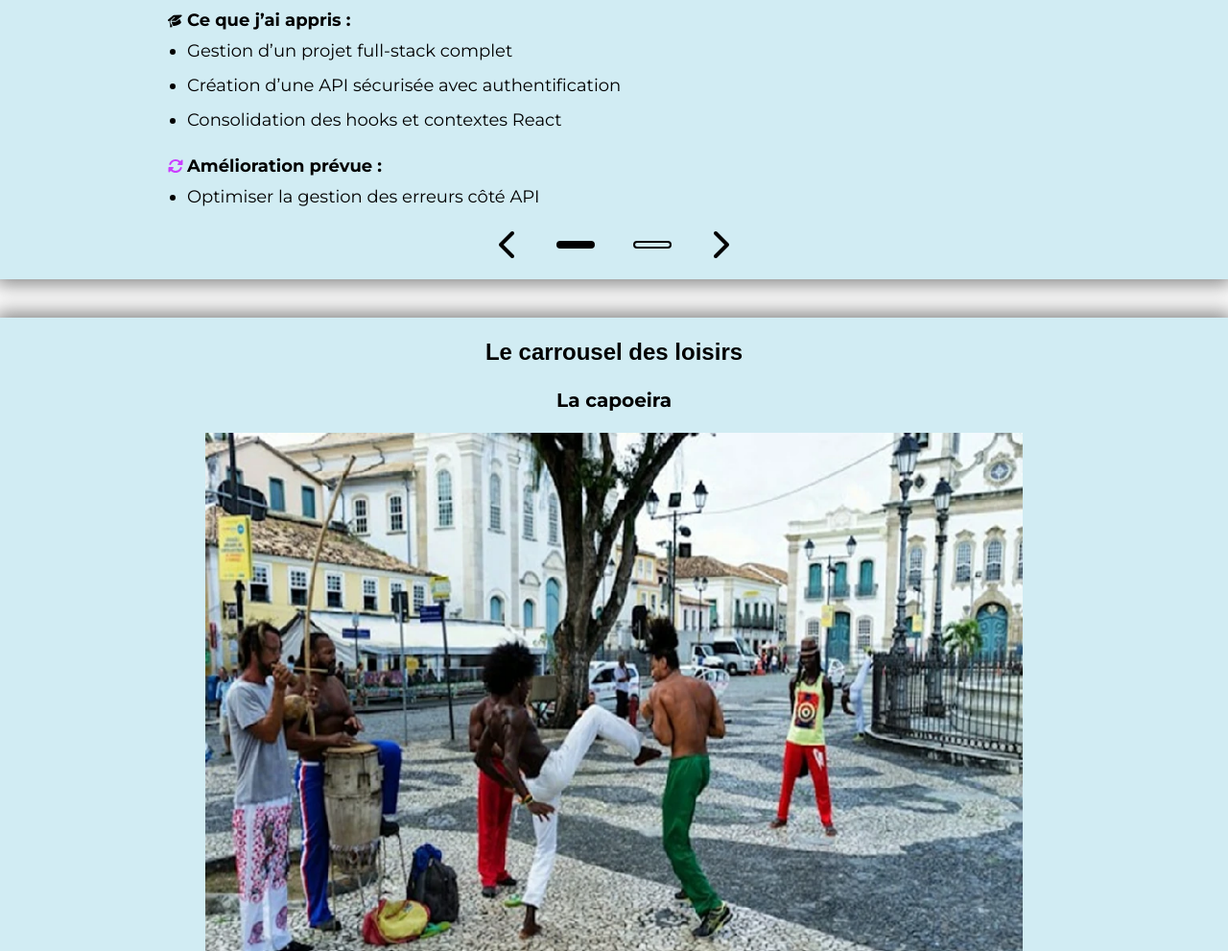
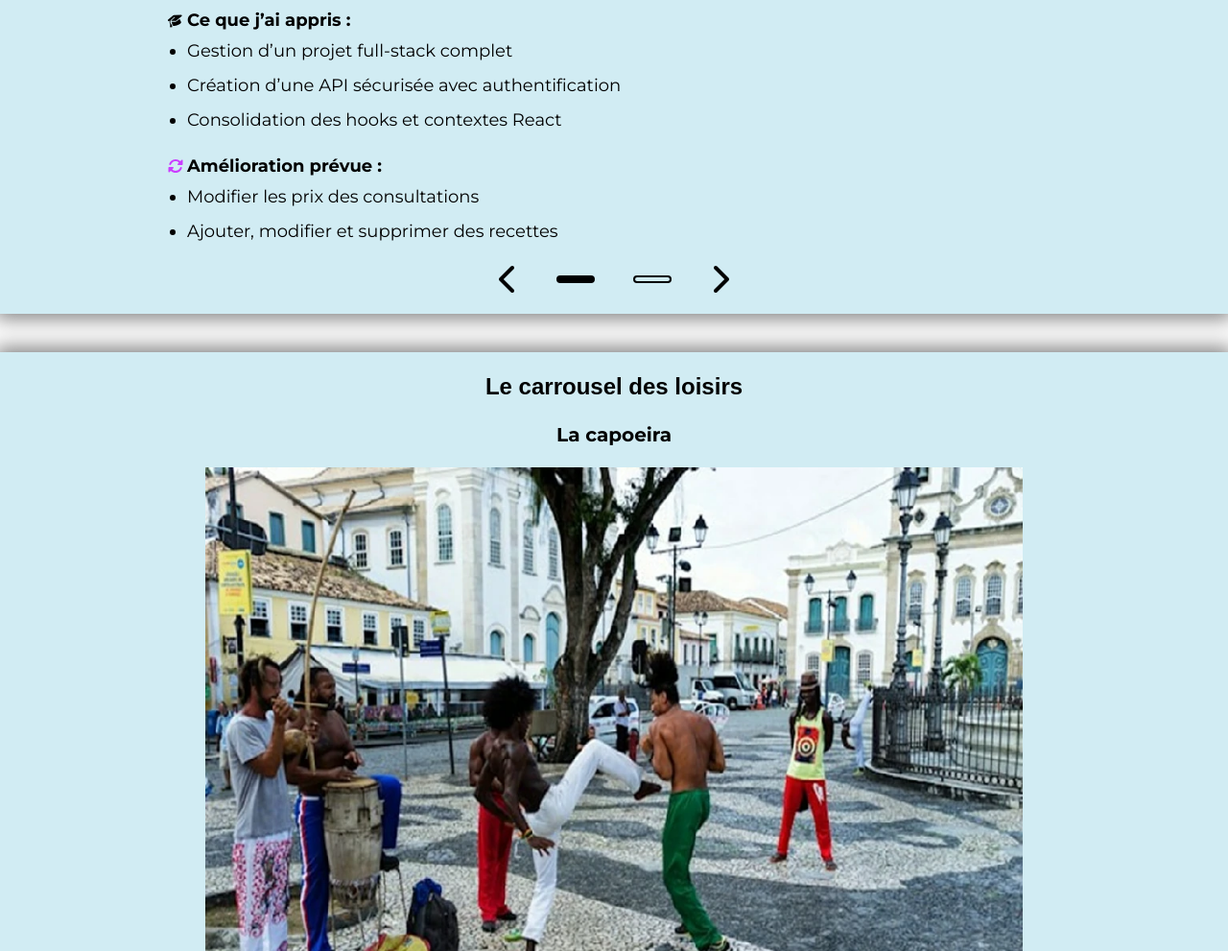
Before and after one commit to pnouhen/portfolio, a website built with Vite: page index.html in a window 1280 px wide. Shown: the part 3212-4203 px from the top of the page at 96% size. Built offline with nearby package versions, Linux system fonts and the light colour scheme; a web font is replaced by a local one.

Commit message:
feat: learn Ambrine Nutri Porject

```diff
--- a/index.html
+++ b/index.html
@@ -434,7 +434,11 @@
 
                     <ul class="list-disc pl-5 space-y-2">
                       <li class="text">
-                        Optimiser la gestion des erreurs côté API
+                        Modifier les prix des consultations
+                      </li>
+
+                      <li class="text">
+                        Ajouter, modifier et supprimer des recettes
                       </li>
                     </ul>
                   </div>
```
